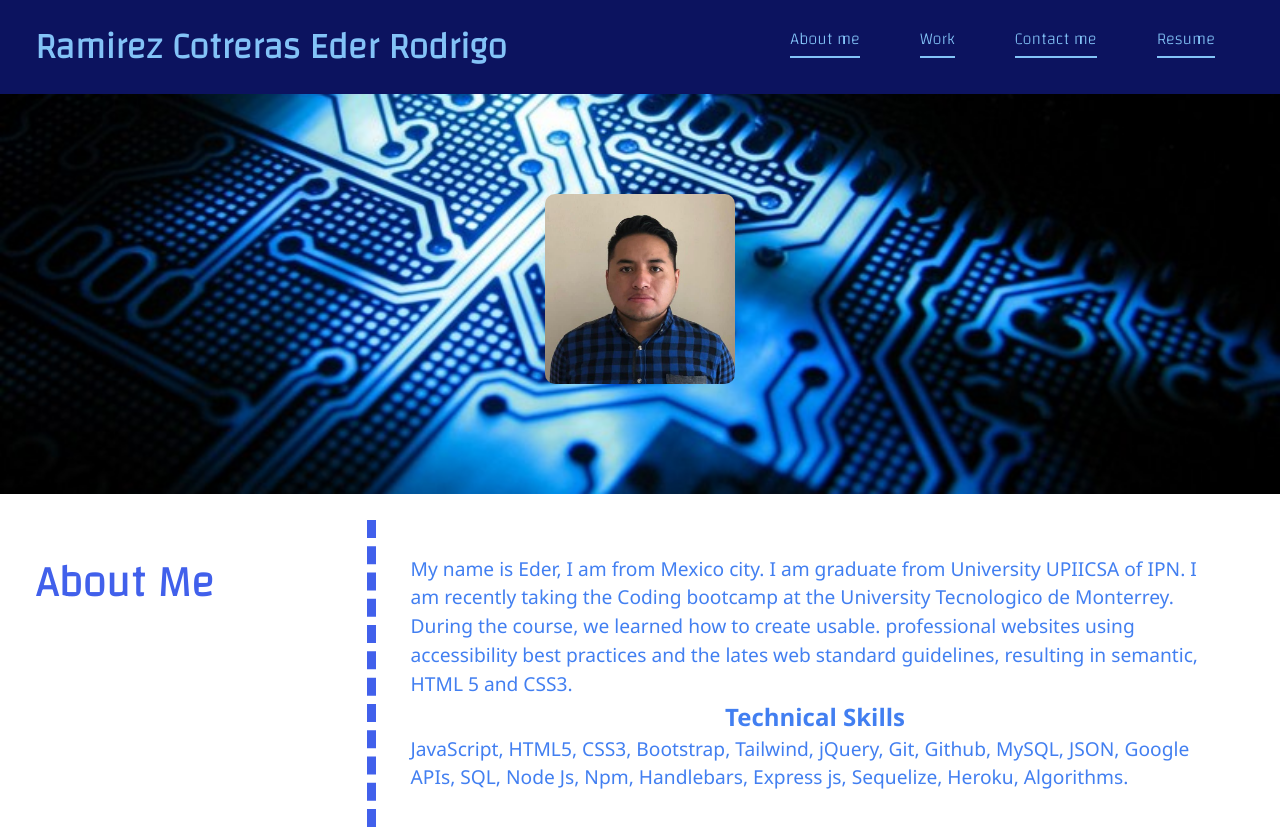
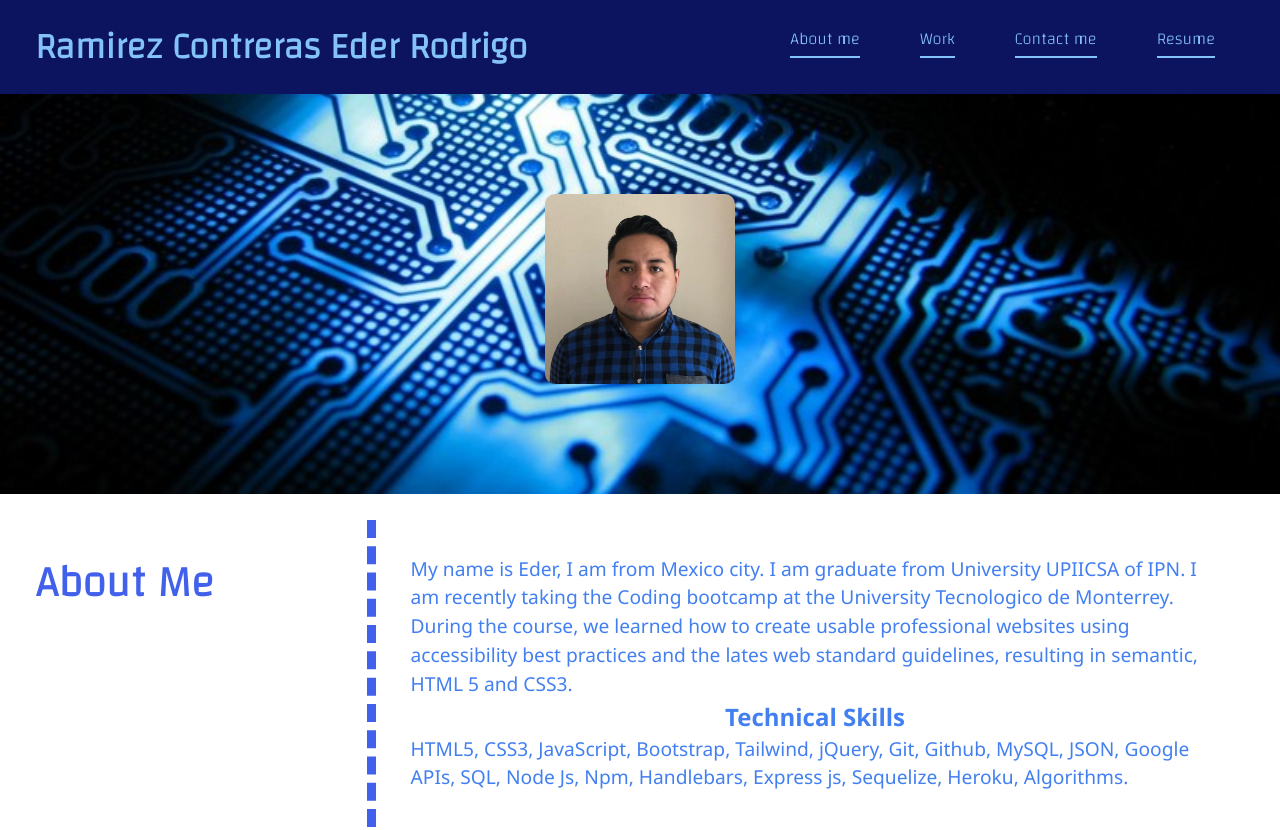
Before and after one commit to kdher/Professional-Portfolio, a plain HTML site: page index.html in a window 1280 px wide. Shown: the top 830 px of the page. Drawn offline with Linux system fonts and the light colour scheme.

Commit message:
Modify index name

```diff
--- a/index.html
+++ b/index.html
@@ -15,7 +15,7 @@
 
 <body>
      <header>
-          <h1>Ramirez Cotreras Eder Rodrigo</h1>
+          <h1>Ramirez Contreras Eder Rodrigo</h1>
            <nav>
             <ul>
               <li><a href="#about-me">About me </a></li>
@@ -46,14 +46,14 @@
                I am graduate from University UPIICSA of IPN.
                I am recently taking the Coding bootcamp at the University
                Tecnologico de Monterrey. During the course, we learned how to
-               create usable. professional websites using accessibility best
+               create usable professional websites using accessibility best
                practices and the lates web standard guidelines, resulting in
                semantic, HTML 5 and CSS3.
 
               </p>
               <h2>Technical Skills</h2>
               <p>
-                JavaScript, HTML5, CSS3, Bootstrap, Tailwind, jQuery, Git,
+                HTML5, CSS3, JavaScript, Bootstrap, Tailwind, jQuery, Git,
                 Github,  MySQL, JSON,  Google APIs, SQL, Node Js, Npm, Handlebars, Express js, Sequelize, Heroku, Algorithms.
               </p>
 
```
